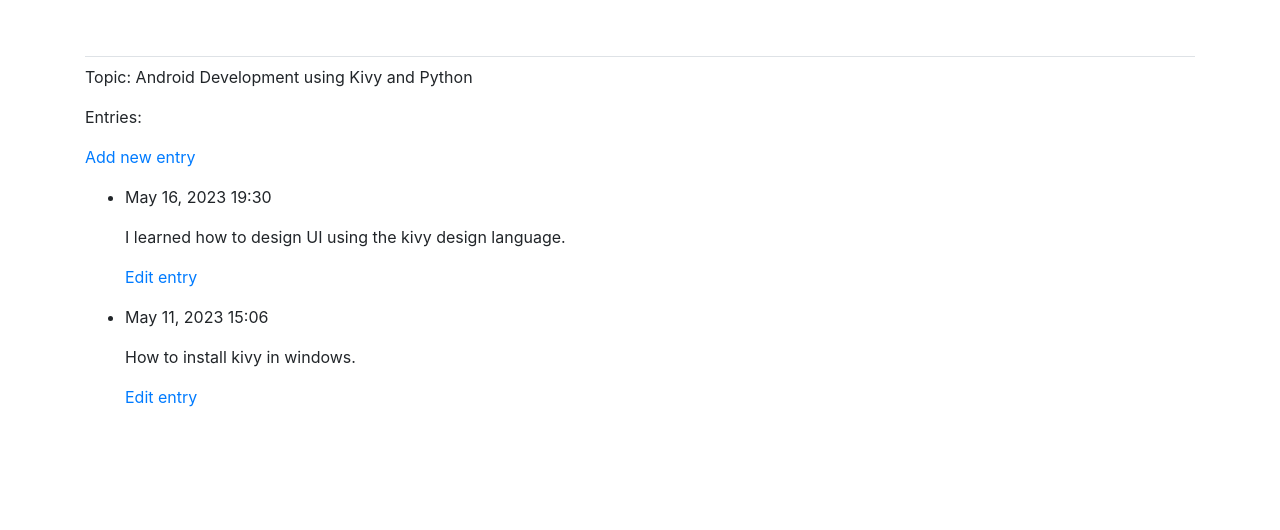
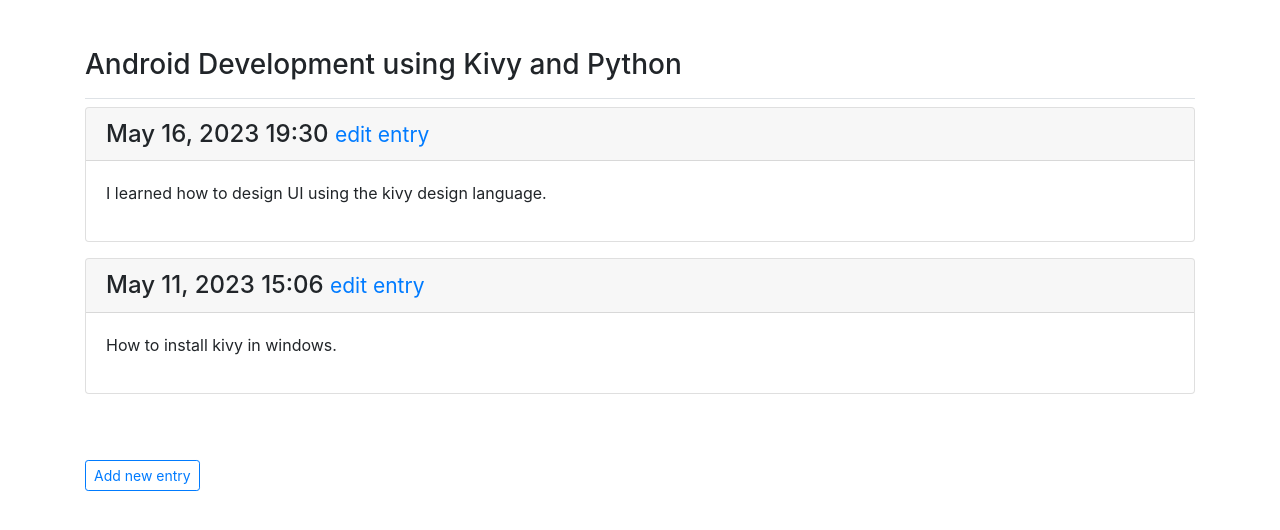
Before and after one commit to melikabaharnemati/Learning-log-website, a Django app: page /topics/1/ in a window 1280 px wide. Shown: the part 58-588 px from the top of the page. Run offline with Django 4.2, Linux system fonts and the light colour scheme; a user stored in the database is signed in; data comes from the database, SQL or seed files in the repository; some libraries are stand-ins or nearby versions.

Commit message:
topic.html modified with bootstrap

```diff
--- a/learning_logs/templates/learning_logs/topic.html
+++ b/learning_logs/templates/learning_logs/topic.html
@@ -1,29 +1,35 @@
 {% extends 'learning_logs/base.html' %}
+
+
+{% block page_header %}
+  <h3>{{ topic }}</h3>
+{% endblock page_header %}
+
 
 {% block content %}
 
-  <p>Topic: {{ topic }}</p>
+  {% for entry in entries %}
+    <div class="card mb-3">
 
-  <p>Entries:</p>
+      <h4 class="card-header">
+        {{ entry.date_added|date:'M d, Y H:i' }}
+        <small>
+          <a href="{% url 'learning_logs:edit_entry' entry.id %}">edit entry</a>
+        </small>
+      </h4>
+
+      <div class="card-body">
+        {{ entry.text|linebreaks }}
+      </div>
+
+    </div>
+  {% empty %}
+    <p>There are no entries for this topic yet.</p>
+
+  {% endfor %}
 
   <p>
-    <a href="{% url 'learning_logs:new_entry' topic.id %}">Add new entry</a>
+    <a class="btn btn-sm btn-outline-primary" style="margin-top: 50px;" href="{% url 'learning_logs:new_entry' topic.id %}">Add new entry</a>
   </p>
 
-  <ul>
-
-    {% for entry in entries %}
-      <li>
-        <p>{{ entry.date_added|date:'M d, Y H:i' }}</p>
-        <p>{{ entry.text|linebreaks }}</p>
-        <p>
-          <a href="{% url 'learning_logs:edit_entry' entry.id %}">Edit entry</a>
-        </p>
-      </li>
-    {% empty %}
-      <li>There are no entries for this topic yet.</li>
-    {% endfor %}
-
-  </ul>
-
 {% endblock content %}
```
